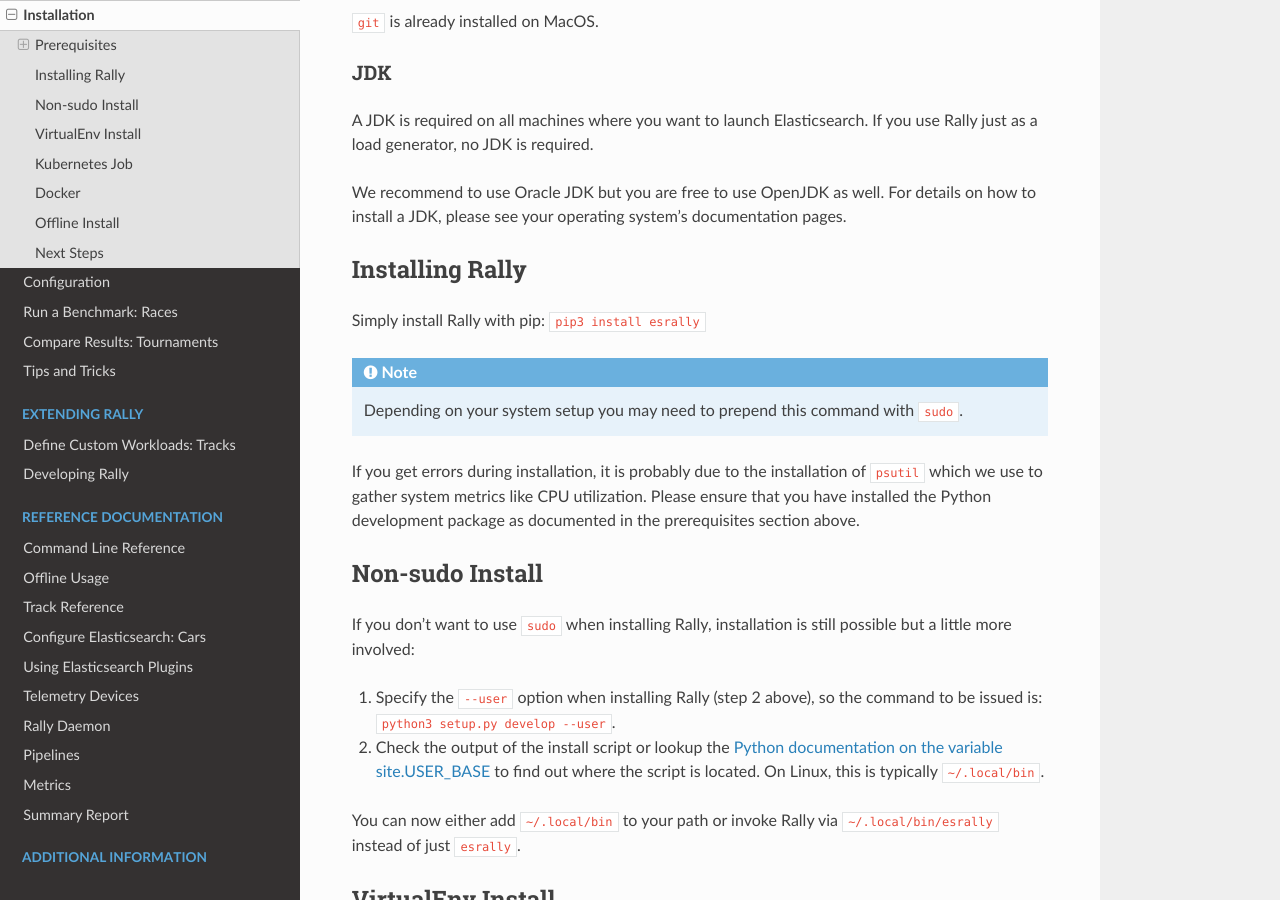
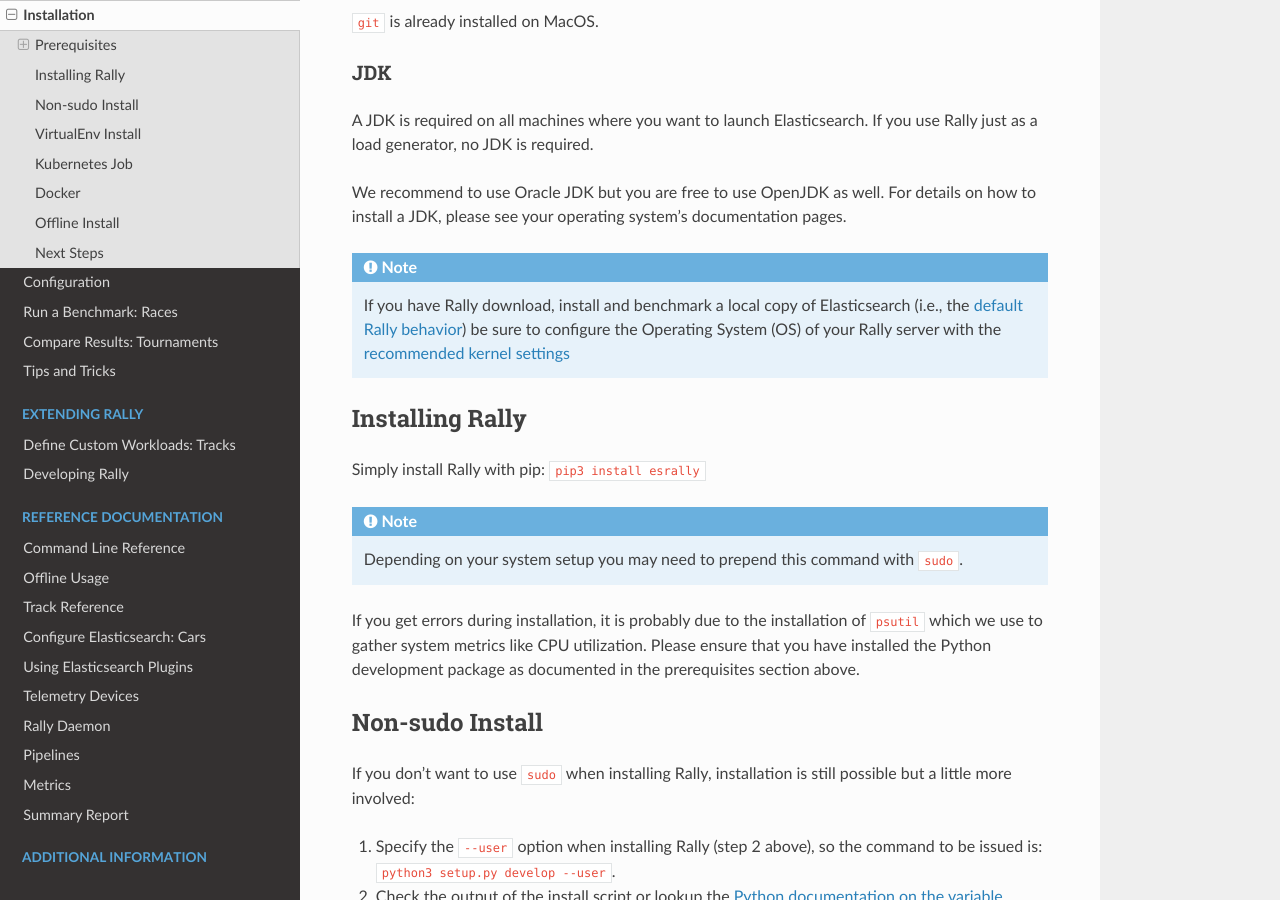
Before and after one commit to elastic/rally, a Sphinx documentation site: the page built from docs/install.rst, in a window 1280 px wide and 900 px high, scrolled down 1953 px. Built offline with Sphinx 7.4.7 and the Read the Docs theme 2.0.0, drawn with Linux system fonts in a browser that asks for light colours.

Commit message:
Added a gentle reminder to update the Rally kernel with the important elasticsearch system configurations

```diff
--- a/docs/install.rst
+++ b/docs/install.rst
@@ -95,6 +95,11 @@
 
 We recommend to use Oracle JDK but you are free to use OpenJDK as well. For details on how to install a JDK, please see your operating system's documentation pages.
 
+
+.. note::
+
+   If you have Rally download, install and benchmark a local copy of Elasticsearch (i.e., the `default Rally behavior <http://esrally.readthedocs.io/en/stable/quickstart.html#run-your-first-race>`_) be sure to configure the Operating System (OS) of your Rally server with the `recommended kernel settings <https://www.elastic.co/guide/en/elasticsearch/reference/master/system-config.html>`_
+
 Installing Rally
 ----------------
 
```
